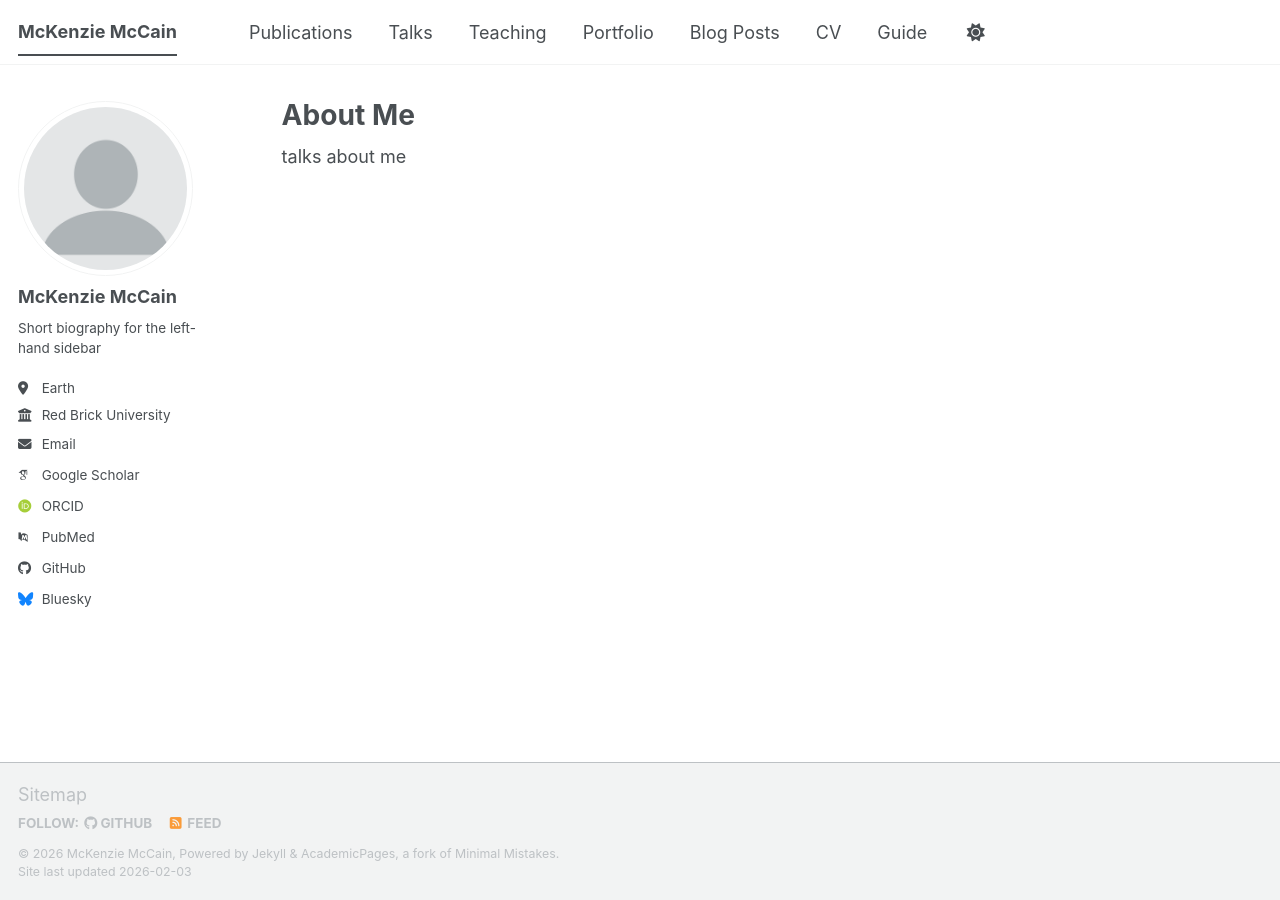
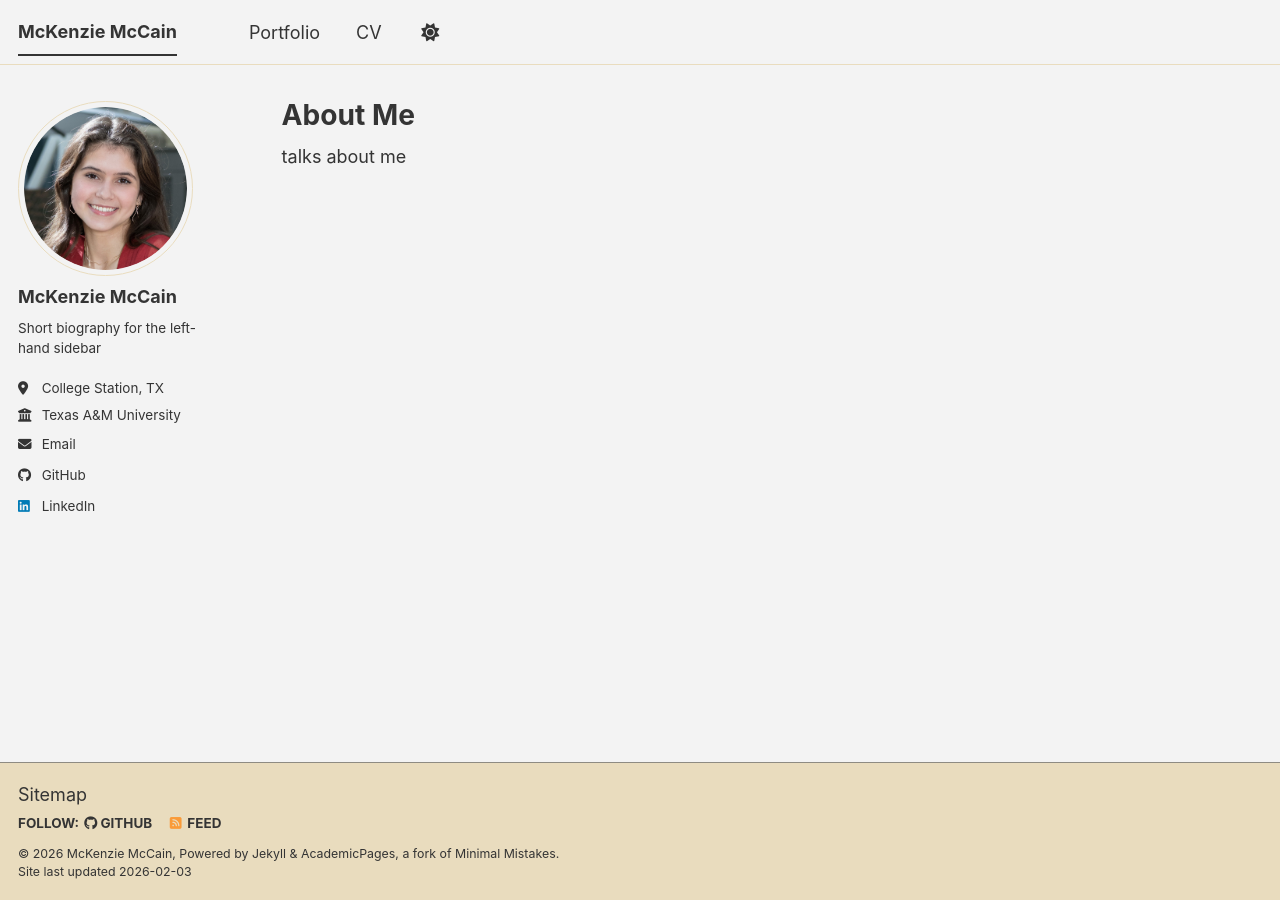
Before and after one commit to mckenzie-mccain/mckenzie-mccain.github.io, a Jekyll site: the page built from _pages/about.md, in a window 1280 px wide. Built offline with Jekyll 4.4.1, drawn with Linux system fonts in a browser that asks for light colours; some web fonts are replaced; a script bundle is joined from its source files by our own code; library files that are not in the unit come from our copies.

Commit message:
edited _config.yml and changed theme to 'dirt'

```diff
--- a/_config.yml
+++ b/_config.yml
@@ -8,15 +8,15 @@
 
 # Basic Site Settings
 locale                   : "en-US"
-site_theme               : "default" # The available themes options are "default", "air", "sunrise", "mint", "dirt" and "contrast"
+site_theme               : "dirt" # The available themes options are "default", "air", "sunrise", "mint", "dirt" and "contrast"
 title                    : "McKenzie McCain"
 title_separator          : "-"
 name                     : &name "McKenzie McCain"
 description              : &description "McKenzie McCain's academic portfolio"   # Update this with a general description of your site, this is the default if not overridden by a page
-url                      : https://academicpages.github.io # The base hostname & protocol for your site e.g. "https://[your GitHub username].github.io",
+url                      : https://mckenzie-mccain.github.io # The base hostname & protocol for your site e.g. "https://[your GitHub username].github.io",
                                                            # or if you already have some other page hosted on Github then use "https://[your GitHub username].github.io/[Your Repo Name]"
 baseurl                  : "" # the subpath of your site, e.g. "/blog"
-repository               : "academicpages/academicpages.github.io"
+repository               : "mckenzie-mccain/mckenzie-mccain.github.io"
 
 # Site Author - The following control what appear as part of the author content on the side bar.
 #               If a field is blank the icon and link will not appear, otherwise it will be shown.
@@ -27,21 +27,21 @@ author:
   name             : "McKenzie McCain"
   pronouns         : # example: "she/her"
   bio              : "Short biography for the left-hand sidebar"
-  location         : "Earth"
-  employer         : "Red Brick University"
+  location         : "College Station, TX"
+  employer         : "Texas A&M University"
   uri              : # URL
-  email            : "none@example.org"
+  email            : "mccainmckenzie@gmail.com"
 
   # Academic websites
   academia         : # URL
   arxiv            : # URL - Update with the correct link to your profile
-  googlescholar    : "https://scholar.google.com/citations?user=PS_CX0AAAAAJ"
+  googlescholar    : # URL
   inspire-hep      : # URL
   impactstory      : # URL
-  orcid            : "https://orcid.org/yourorcidurl"
+  orcid            : # URL
   semantic         : # URL
   ssrn             : # URL
-  pubmed           : "https://www.ncbi.nlm.nih.gov/pubmed/?term=john+snow"
+  pubmed           : # URL
   researchgate     : # URL
   scopus           : # URL
   zotero           : # URL
@@ -51,13 +51,13 @@ author:
   bitbucket        : # Username - Update with your username on the site
   codepen          : # Username
   dribbble         : # Username
-  github           : "academicpages"
+  github           : "mckenzie-mccain"
   kaggle           : # Username
   stackoverflow    : # User number or user number and name (i.e., use "1" or "1/jeff-atwood")
 
   # Social media
   artstation       : # Username
-  bluesky          : "bsky.app" # Replace this with you Bluesky username
+  bluesky          : # Username
   facebook         : # Username
   flickr           : # Username
   foursquare       : # Username
@@ -66,7 +66,7 @@ author:
   keybase          : # Username
   instagram        : # Username
   lastfm           : # Username
-  linkedin         : # Username
+  linkedin         : "https://www.linkedin.com/in/mckenzie-mccain/"
   mastodon         : # URL
   medium           : # URL
   pinterest        : # Username
```
Also changed, not shown: _data/navigation.yml (+10 -10 lines), images/profile.png.
